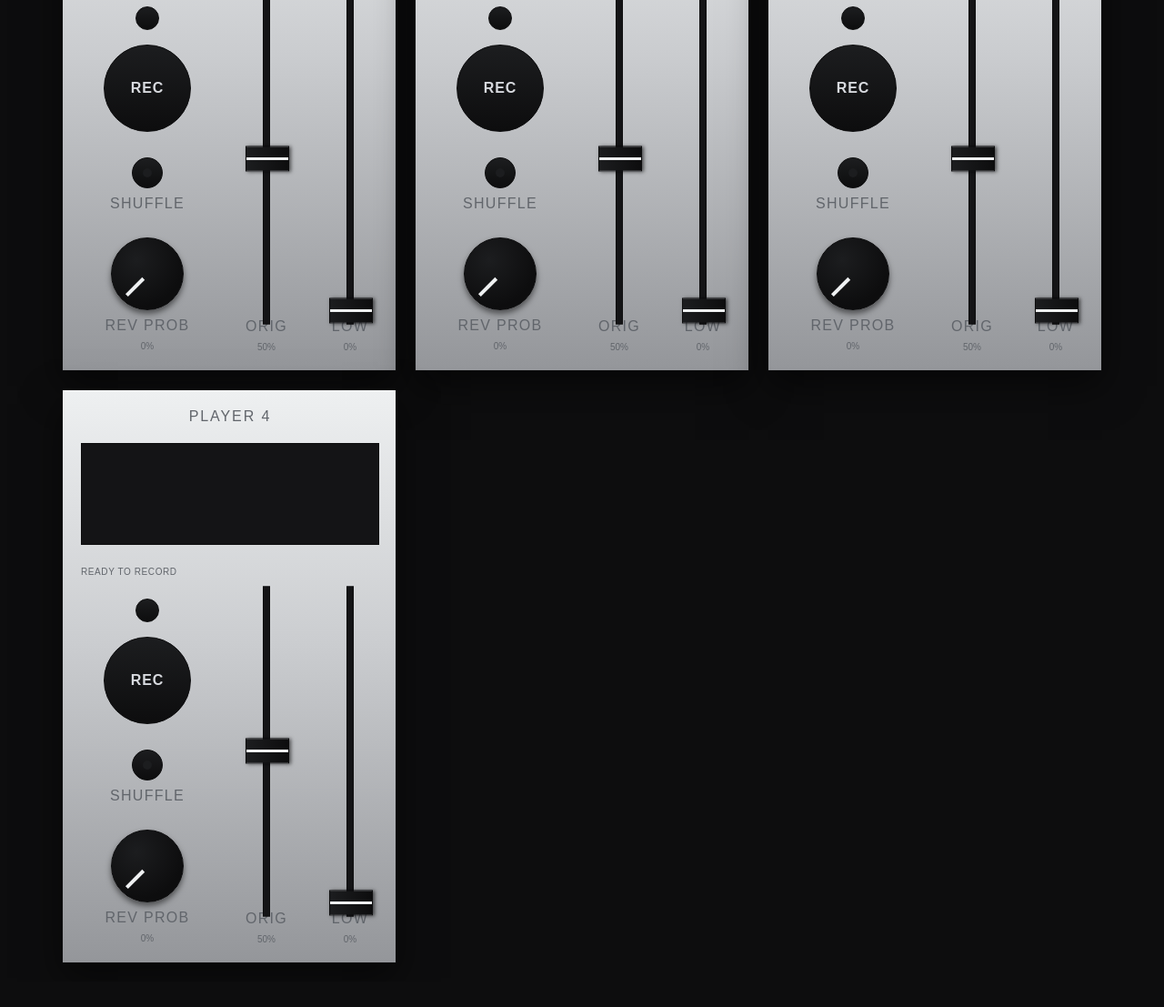
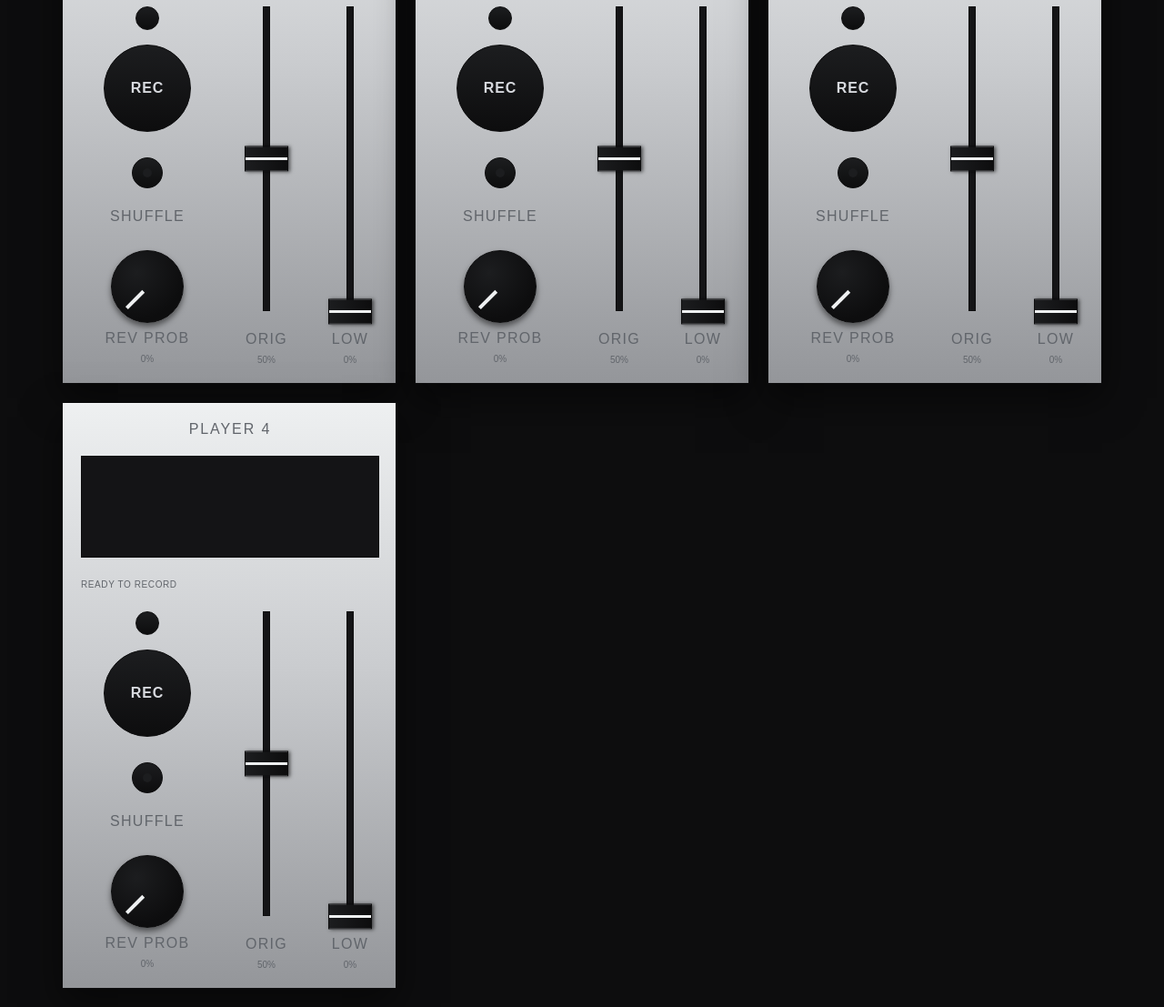
Before and after one commit to VladislavGeneralov/webloooper, a plain HTML site: page index.html in a window 1280 px wide. Shown: the part 243-1350 px from the top of the page at 91% size. Before the commit the page ends 1322 px from the top, so only its background shows below. Drawn offline with Linux system fonts and the light colour scheme.

Commit message:
Decouple visible fader groove from the native input to fix edge alignment
Chrome silently ignores an explicit width on ::-webkit-slider-runnable-
track - setting it to --fader-h did nothing, the track kept painting at
the full width of the input's own box. That's why widening the input
(to let the thumb's clamped center - where the grip line sits - reach
the wrapper's true edges) kept visibly lengthening the groove too, no
matter how the track's own CSS was set: there's no reliable way to
decouple the native track's rendered length from the input's size.

Replaced the native track's visuals entirely with a plain, non-rotated
.fader-groove div sized exactly --track-h x 100% of the wrapper - a
real DOM node, so its size is independent of the (still widened, for
correct thumb clamping) input underneath it. The native track is now
fully transparent (kept only for its height, which the thumb's
margin-top is computed against). Verified on a real render: the groove
now stops exactly at the wrapper's pixel boundary (0px overshoot,
previously 10+px), the grip line lands within 0.4px of the true edge,
and the cap (wider than the groove, like a real fader cap) overhangs
past the wrapper only at the extremes.

Added margin-top: thumb-w/2 to the fader labels (Orig/Low) to restore
the original clearance between the cap's new overhang and the label
text below it - re-verified against the Rev Prob label position
(which this doesn't touch): exact pixel match at both breakpoints.

Co-Authored-By: Claude Sonnet 5 <noreply@anthropic.com>

```diff
--- a/index.html
+++ b/index.html
@@ -354,6 +354,18 @@
       text-align: center;
     }
 
+    /* --fader-h was shrunk by exactly thumb-w/2 so the cap's overhang at
+       the extremes (see .mixer-fader-track input[type=range] above)
+       lands where the cap's edge used to sit before that overhang was
+       added, instead of reaching further down into this label. That
+       shrink also pulled the label itself up by the same amount (it
+       follows the now-shorter wrapper in normal flow) - this margin
+       pushes it back down by that same thumb-w/2, so its position ends
+       up exactly where it was originally, unaffected by either change. */
+    .fader-col > .knob-label {
+      margin-top: calc(var(--thumb-w) / 2);
+    }
+
     /* Vertical mixer fader: a normal horizontal <input type=range> rotated
        -90deg inside a fixed-size wrapper, same trick as NEWRACK's mixer.
        --fader-h is picked (at each breakpoint) so the "Orig"/"Low" labels
@@ -365,16 +377,38 @@
       height: var(--fader-h);
     }
 
-    /* Native range inputs clamp the thumb fully inside the track (thumb's
-       outer edge reaches the track end, thumb's CENTER - and our grip
-       line, which sits at the thumb's center - stops half a thumb-width
-       short of it). Measured on a real render: thumb edge sat flush with
-       the wrapper's edge while the grip line was inset by exactly
-       thumb-w/2. Widening the input by --thumb-w (split evenly by the
-       existing centered translate(-50%,-50%)) shifts the thumb's
-       reachable center range to exactly [0, --fader-h] in the wrapper's
-       own coordinates, so the line - not the cap - reaches the end,
-       same as a real fader where the cap overhangs the groove slightly. */
+    /* The visible groove is a plain, non-rotated div - NOT the native
+       ::-webkit-slider-runnable-track. Chrome silently ignores an
+       explicit `width` on that pseudo-element (verified on a real
+       render: setting it to --fader-h did nothing, the track kept
+       painting at the full width of whatever the input's own box was) -
+       there's no reliable way to decouple the native track's rendered
+       length from the input's own size. This div is a real DOM node, so
+       its size is exactly --track-h x 100% of the wrapper, period,
+       regardless of what the (now-hidden) native track does. */
+    .fader-groove {
+      position: absolute;
+      top: 0;
+      left: 50%;
+      transform: translateX(-50%);
+      width: var(--track-h);
+      height: 100%;
+      background: repeating-linear-gradient(180deg, var(--groove), var(--groove) 2px, transparent 2px, transparent 10px), var(--groove);
+      border: 1px solid var(--black);
+      pointer-events: none;
+    }
+
+    /* This <input> is position:absolute, out of flow - its size never
+       affects page layout (the .mixer-fader-track wrapper it's centered
+       in stays exactly --fader-w x --fader-h regardless). Widened by
+       --thumb-w (split evenly by the existing centered
+       translate(-50%,-50%)) so the thumb's clamped-inside-the-input
+       center - where the white grip line sits - reaches the wrapper's
+       true edges instead of stopping half a thumb-width short. Its own
+       native track is now invisible (see below) - the groove above is
+       what's actually seen - so widening this has no visual effect on
+       the groove; only the cap (wider than the groove, same as real
+       hardware) paints past the wrapper at the extremes. */
     .mixer-fader-track input[type="range"] {
       position: absolute;
       top: 50%;
@@ -469,16 +503,20 @@
       cursor: pointer;
     }
 
+    /* Invisible - the real, visible groove is .fader-groove (a plain div
+       decoupled from the input's own size). This native track still has
+       to exist with the right height, since the thumb's margin-top is
+       computed relative to it (see --thumb-margin), just not painted. */
     input[type="range"]::-webkit-slider-runnable-track {
       height: var(--track-h);
-      background: repeating-linear-gradient(90deg, var(--groove), var(--groove) 2px, transparent 2px, transparent 10px), var(--groove);
-      border: 1px solid var(--black);
+      background: transparent;
+      border: none;
     }
 
     input[type="range"]::-moz-range-track {
       height: var(--track-h);
-      background: var(--groove);
-      border: 1px solid var(--black);
+      background: transparent;
+      border: none;
     }
 
     /* Fader cap: long axis perpendicular to travel, like a real fader cap.
@@ -561,6 +599,7 @@
         <div class="fader-row">
           <div class="fader-col">
             <div class="mixer-fader-track">
+              <div class="fader-groove"></div>
               <input data-role="volumeOriginal" type="range" min="0" max="8" step="0.01" value="4" />
             </div>
             <div class="knob-label">Orig</div>
@@ -569,6 +608,7 @@
 
           <div class="fader-col">
             <div class="mixer-fader-track">
+              <div class="fader-groove"></div>
               <input data-role="volumeOctave" type="range" min="0" max="8" step="0.01" value="0" />
             </div>
             <div class="knob-label">Low</div>
```
